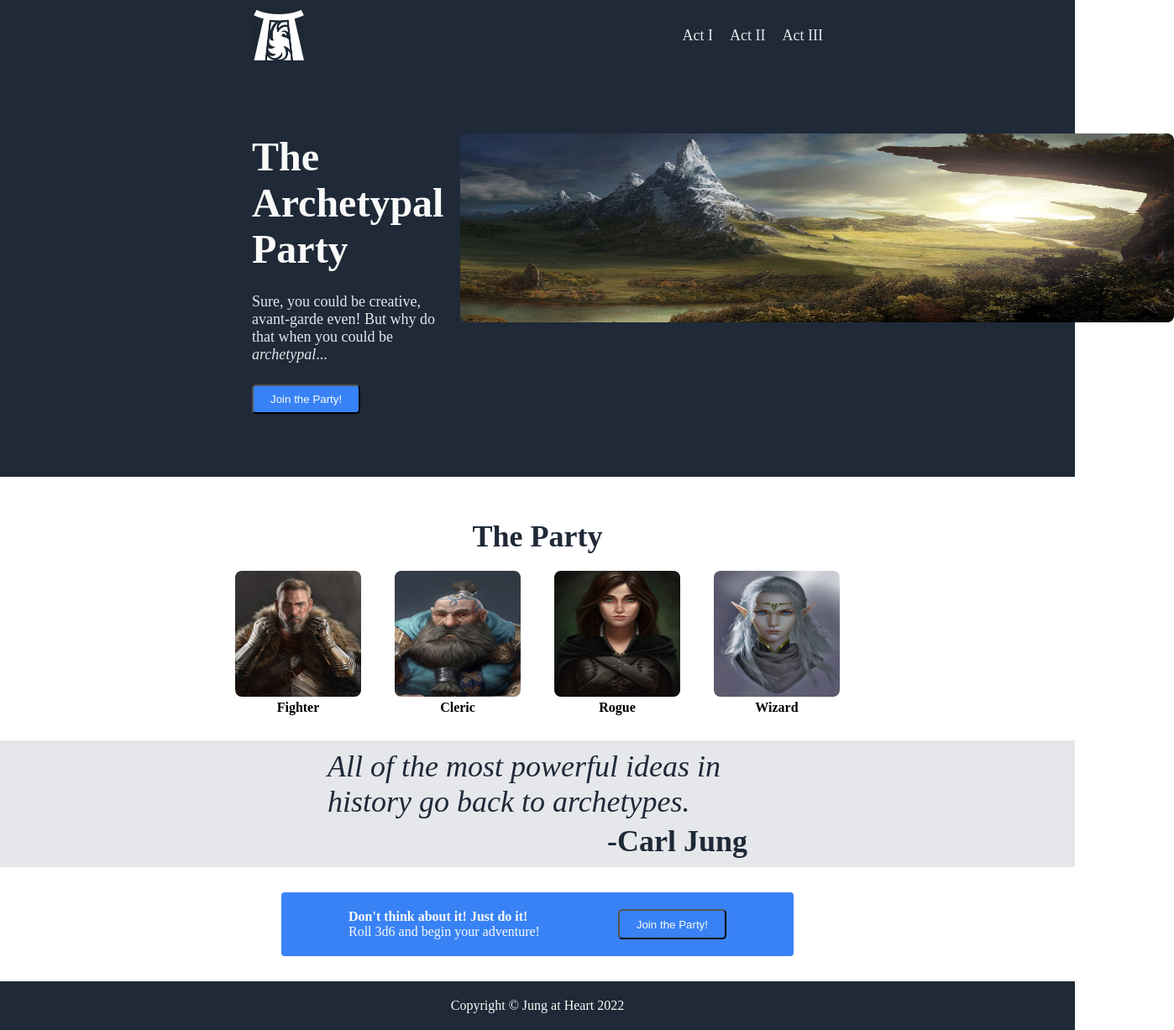
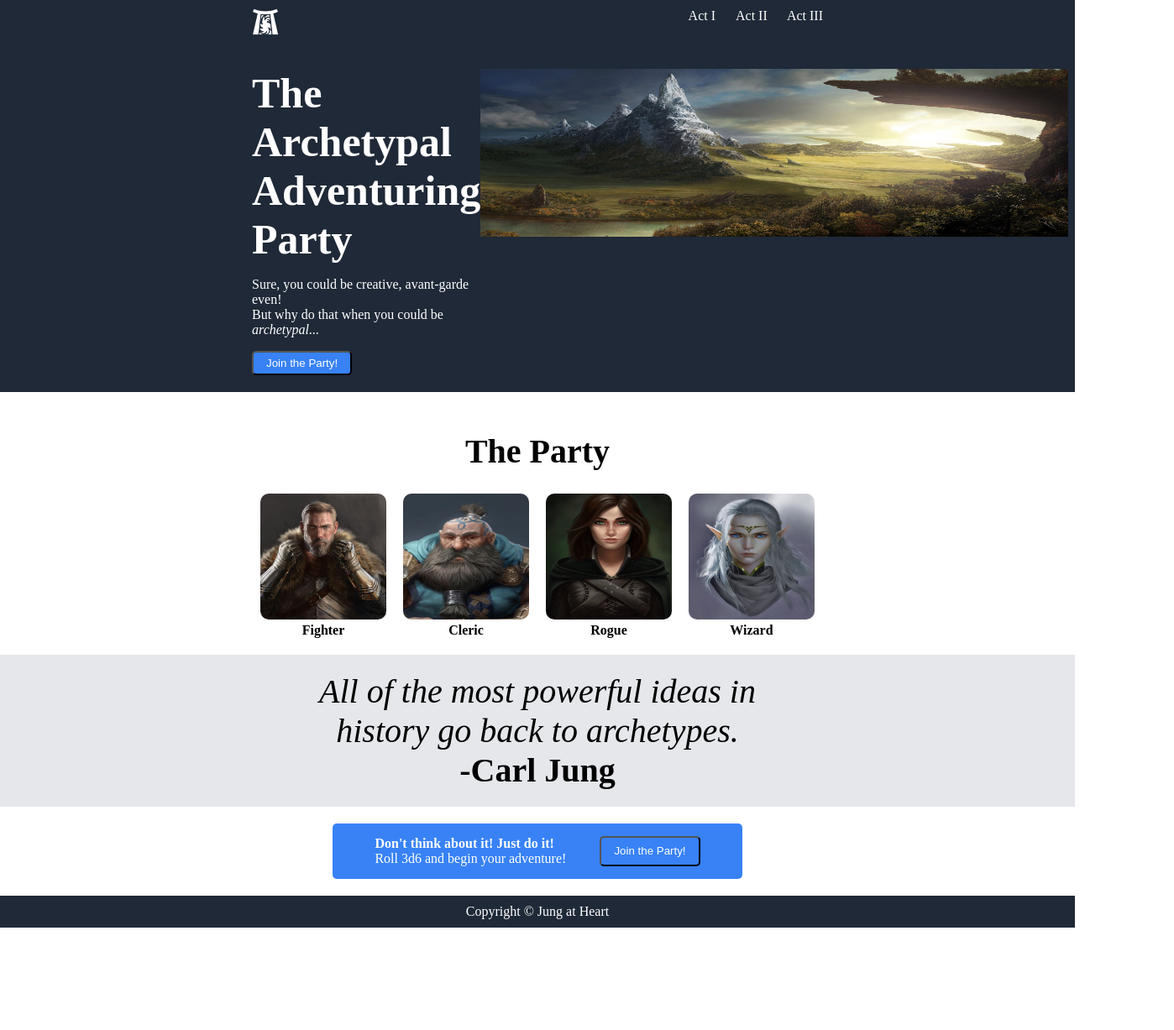
Before and after one commit to aaroneaves/landing-page, a plain HTML site: page index.html in a window 1280 px wide. Shown: the whole page at 84% size, 1398 px wide, since content can reach past the window. After the commit the page ends 1105 px from the top, so only its background shows below. Drawn offline with Linux system fonts and the light colour scheme.

Commit message:
Redid entire page     Same general content and layout though

```diff
--- a/index.html
+++ b/index.html
@@ -2,71 +2,72 @@
 <html lang="en">
 <head>
     <meta charset="UTF-8">
-    <!--<meta http-equiv="X-UA-Compatible" content="IE=edge">-->
+    <meta http-equiv="X-UA-Compatible" content="IE=edge">
     <meta name="viewport" content="width=device-width, initial-scale=1.0">
     <title>Aaron's Landing Page</title>
     <link rel="stylesheet" href="style.css">
 </head>
-<body>
 
-    <div class="header">
-        <img src="./logo.png" alt="DnD apersand">
-        <a href="#">Act I</a>
-        <a href="#">Act II</a>
-        <a href="#">Act III</a>
-    </div>
-
-    <div class="hero">
-        <div class="hero-left">
-            <div id="main-hero-text">The Archetypal Party</div>
-            <div id="secondary-hero-text">Sure, you could be creative, avant-garde even! But why do that when you could be <em>archetypal</em>...</div>
-            <button>Join the Party!</button>
-        </div>
-
-        <div class="hero-right">
-            <img src="./fantasy-landscape.jpg" alt="A very dope game, tbf">
+    <div id="header">
+        <img src="./img/logo.png" alt="A dope logo!" id="logo">
+        <div id="header-right">
+            <a href="#">Act I</a>
+            <a href="#" id="middle-link">Act II</a>
+            <a href="#">Act III</a>
         </div>
     </div>
 
-    <div class="content">
-        <div id="bold-text">The Party</div>
-        <div id="image-container-big">
-            <div class="image-container-small">
-                <img src="./fighter.jpg" alt="A very dope game, tbf">
+    <div id="landscape" class="flex-item">
+        <div id="landscape-left">
+            <h1>The Archetypal Adventuring Party</h1>
+            <p>Sure, you could be creative, avant-garde even!<br>But why do that when you could be <em>archetypal</em>...</p>
+            <button id="join">Join the Party!</button>
+        </div>
+        <img id="landscape-pic" src="./img/fantasy-landscape.jpg" alt="A fantasy landscape!">
+    </div>
+
+    <div id="party">
+        <h1 class="center">The Party</h1>
+        <div id="party-container">
+            <div>
+                <img src="./img/fighter.jpg" alt="A strong fighter!" class="party-pic">
                 <div>Fighter</div>
             </div>
-            <div class="image-container-small">
-                <img src="./cleric.jpg" alt="A very dope game, tbf">
+            <div>
+                <img src="./img/cleric.jpg" alt="A wise cleric!" class="party-pic">
                 <div>Cleric</div>
             </div>
-            <div class="image-container-small">
-                <img src="./rogue.jpg" alt="A very dope game, tbf">
+            <div>
+                <img src="./img/rogue.jpg" alt="A cunning rogue!" class="party-pic">
                 <div>Rogue</div>
             </div>
-            <div class="image-container-small">
-                <img src="./wizard.jpg" alt="A very dope game, tbf">
+            <div>
+                <img src="./img/wizard.jpg" alt="An mysterious wizard!" class="party-pic">
                 <div>Wizard</div>
             </div>
         </div>
     </div>
 
-    <div class="quote">
-        <div><em>All of the most powerful ideas in history go back to archetypes.</em></div>
-        <div class="god-of-thunder">-Carl Jung</div>
+    <div id="quote" class="flex-item">
+        <div id="quote1">All of the most powerful ideas in history go back to archetypes.</div>
+        <div id="quote2">-Carl Jung</div>
     </div>
 
-    <div class="call-to-action">
-        <div>
-            <div><strong>Don't think about it! Just do it!</strong></div>
-            <div>Roll 3d6 and begin your adventure!</div>
+    <div id="call-to-action" class="flex-item">
+        <div id="call-container">
+            <div id="call-container-left">
+                <div><b>Don't think about it! Just do it!</b></div>
+                <div>Roll 3d6 and begin your adventure!</div>
+            </div>
+            <button>Join the Party!</button>
         </div>
-        <button>Join the Party!</button>
     </div>
 
-    <div class="footer">
-        <div>Copyright © Jung at Heart 2022</div>
-    </div>
+    <div id="footer" class="flex-item">Copyright &copy Jung at Heart</div>
 
 
+
+    <script src="script.js" defer></script>
 </body>
+
 </html>
--- a/style.css
+++ b/style.css
@@ -1,150 +1,161 @@
 body {
     display: flex;
     flex-direction: column;
+    margin: 0px;
     height: 100vh;
-    margin: 0;
 }
 
-.header {
-    display: flex;
+#header,
+#landscape,
+#footer {
     background-color: #1F2937;
-    padding: 10px 300px;
-    column-gap: 20px;
-    align-items: center;
 }
 
-.header > div {
-    margin-right: auto;
-    font-size: 24px;
-    font-weight: bold;
-    color: #F9FaF8;
+#quote {
+    background-color: #E5E7EB;
+}
+
+#header {
+    display: flex;
+    justify-content: space-between;
+    padding: 10px 0px 40px;
+    flex: none;
 }
 
 a {
+    color: white;
     text-decoration: none;
-    font-size: 18px;
-    color: #E5E7EB;
 }
 
-.hero {
-    display: flex;
-    padding: 75px 300px;
-    background-color: #1F2937;
-    column-gap: 20px;
-    /*height: 25vh;*/
+#logo {
+    height: 32px;
+    width: auto;
+    margin-left: 300px;
 }
 
-#main-hero-text {
-    color: #F9FAF8;
-    font-size: 48px;
-    font-weight: bolder;
+#header-right {
+    margin-right: 300px;
 }
 
-#secondary-hero-text {
-    font-size: 18px;
-    color: #E5E7EB;
-    padding: 25px 0 25px;
+#middle-link {
+    margin: 0px 20px;
 }
 
-.hero-right > img {
-    width: 850px;
-    height: 225px;
-    border-radius: 8px;
-    /*flex: 1;*/
+#landscape-pic {
+    height: 200px;
+    width: 700px;
+    min-width: 700px;
+    margin-right: 300px;
 }
 
-button {
-    background-color: #3882F6;
-    color: #F9FAF8;
-    border-radius: 5px;
-    padding: 8px 20px;
+#landscape {
+    display: flex;
+    color: white;
+    justify-content: space-between;
+    padding-bottom: 20px;
 }
 
-#bold-text {
-    font-size: 36px;
-    font-weight: bolder;
-    color: #1F2937;
+#join {
+    background-color: #3882F6;
+    color: white;
+    padding: 5px 15px;
+    border-radius: 5px;
+}
+
+#landscape-left {
+    margin-left: 300px;
+    width: 480px;
+}
+
+#landscape-left > h1 {
+    font-size: 50px;
+    margin: 0px;
+}
+
+.center {
+    text-align: center;
+    font-size: 40px;
+}
+
+#party {
+    padding: 20px;
+    margin: 0px;
+    flex: auto;
+}
+
+.party-pic {
+    height: 150px;
+    width: 150px;
+    border-radius: 10px;
+}
+
+#party-container {
+    display: flex;
+    column-gap: 20px;
+    justify-content: center;
+    min-width: 700px;
+}
+
+#party-container > div {
+    text-align: center;
+    font-weight: 600;
+}
+
+#quote {
+    display: flex;
+    flex-direction: column;
+    font-size: 40px;
+    padding: 20px;
+    flex: none;
+}
+
+#quote > div {
+    width: 600px;
+    text-align: center;
+}
+
+#quote1 {
+    font-style: italic;
+    align-self: center;
+}
+
+#quote2 {
+    font-weight: 600;
+    text-align: right;
+    align-self: center;
+}
+
+#call-container {
+    background-color: #3882F6;
+    border-radius: 5px;
+    display: flex;
+    padding: 15px 50px;
+}
+
+#call-to-action {
+    display: flex;
+    flex-direction: column;
+    justify-content: center;
+    align-items: center;
+    color: white;
     padding: 20px;
 }
 
-.content {
-    display: flex;
-    flex-direction: column;
-    align-items: center;
-    margin: 30px 0;
+#call-container-left {
+    margin-right: 40px;
 }
 
-#image-container-big {
-    display: flex;
-    column-gap: 40px;
+#call-container > button {
+    background-color: #3882F6;
+    color: white;
+    padding: 5px 15px;
+    border-radius: 5px;
 }
 
-.image-container-small {
-    width: 150px;
+#footer {
+    color:white;
     text-align: center;
-}
-
-.blue-box{
-    height: 150px;
-    width: 150px;
-    border: 4px solid #3882F6;
-    border-radius: 6px;
-}
-
-.quote {
-    background-color: #E5E7EB;
-    font-size: 36px;
-    color:#1F2937;
-    padding: 10px;
-    display: flex;
-    flex-direction: column;
-    align-items: center;
-    row-gap: 5px;
-}
-
-.quote > div {
-    width: 500px;
+    padding: 10px 0px;
+    flex: none;
 
 }
-
-.god-of-thunder {
-    text-align: right;
-    font-weight: bold;
-}
-
-.call-to-action {
-    display: flex;
-    background-color: #3882F6;
-    width: 450px;
-    margin: 30px auto 30px;
-    padding: 20px 80px;
-    justify-content: space-between;
-    border-radius: 4px;
-}
-
-.call-to-action > div {
-    color:#F9FAF8;
-}
-
-.footer {
-    background-color: #1F2937;
-    text-align: center;
-    color: #F9FAF8;
-    padding: 20px;
-}
-
-.header > img {
-    width: 64px;
-    height: auto;
-    margin-right: auto;
-}
-
-.image-container-small > img {
-    width: 150px;
-    height: 150px;
-    border-radius: 8px;
-}
-
-.image-container-small > div {
-    font-weight: bold;
-}
```
Also changed, not shown: broken-nights.png (deleted), desired-image.png (deleted), fonts-and-colors.png (deleted), img/cleric.jpg (renamed from cleric.jpg), img/fantasy-landscape.jpg (renamed from fantasy-landscape.jpg), img/fighter.jpg (renamed from fighter.jpg), img/logo.png (renamed from logo.png), img/rogue.jpg (renamed from rogue.jpg), img/wizard.jpg (renamed from wizard.jpg).
